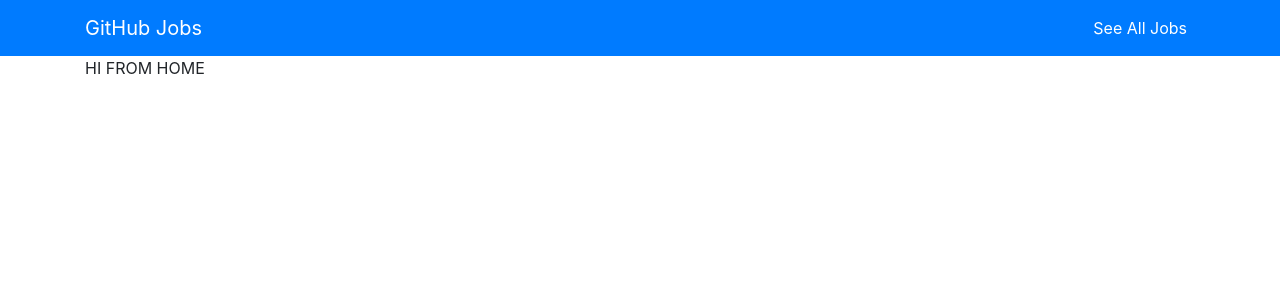
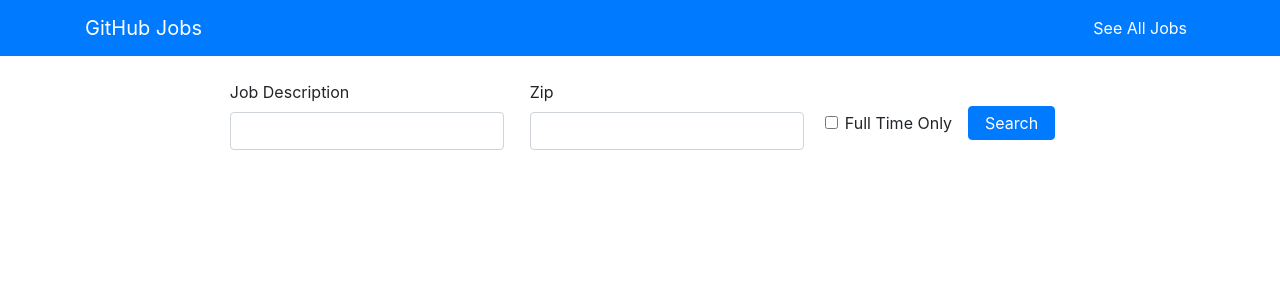
Before and after one commit to tlgadrkn/github-jobs, a React (Create React App) app: page / in a window 1280 px wide. Shown: the top 300 px of the page. Built offline with nearby package versions, Linux system fonts and the light colour scheme.

Commit message:
added searchbar.js with styles

```diff
--- a/src/components/Home.js
+++ b/src/components/Home.js
@@ -1,15 +1,14 @@
 import React from 'react';
 import NavigationBar from './NavigationBar';
 import { Container } from 'react-bootstrap';
+import SearchBar from './SearchBar';
 
 const Home = () => {
   return (
     <>
       <Container fluid className="p-0">
         <NavigationBar />
-        <Container>
-          <div>HI FROM HOME</div>
-        </Container>
+        <SearchBar />
       </Container>
     </>
   );
--- /dev/null
+++ b/src/components/SearchBar.js
@@ -0,0 +1,40 @@
+import React from 'react';
+import { Form, Button, Container, Col } from 'react-bootstrap';
+const SearchBar = () => {
+  return (
+    <>
+      <Container className="py-4 d-flex  justify-content-around">
+        <Form>
+          <Form.Row>
+            <Form.Group as={Col} controlId="formGridJobDesc" className="mx-2">
+              <Form.Label>Job Description</Form.Label>
+              <Form.Control />
+            </Form.Group>
+
+            <Form.Group as={Col} controlId="formGridLocation" className="mx-2">
+              <Form.Label>Zip</Form.Label>
+              <Form.Control />
+            </Form.Group>
+
+            <Form.Group
+              id="formGridFullTimeOnly"
+              className="align-self-center my-auto mx-2"
+            >
+              <Form.Check type="checkbox" label="Full Time Only" />
+            </Form.Group>
+
+            <Button
+              className="align-self-center my-auto py-1 px-3 mx-2"
+              variant="primary"
+              type="submit"
+            >
+              Search
+            </Button>
+          </Form.Row>
+        </Form>
+      </Container>
+    </>
+  );
+};
+
+export default SearchBar;
```
